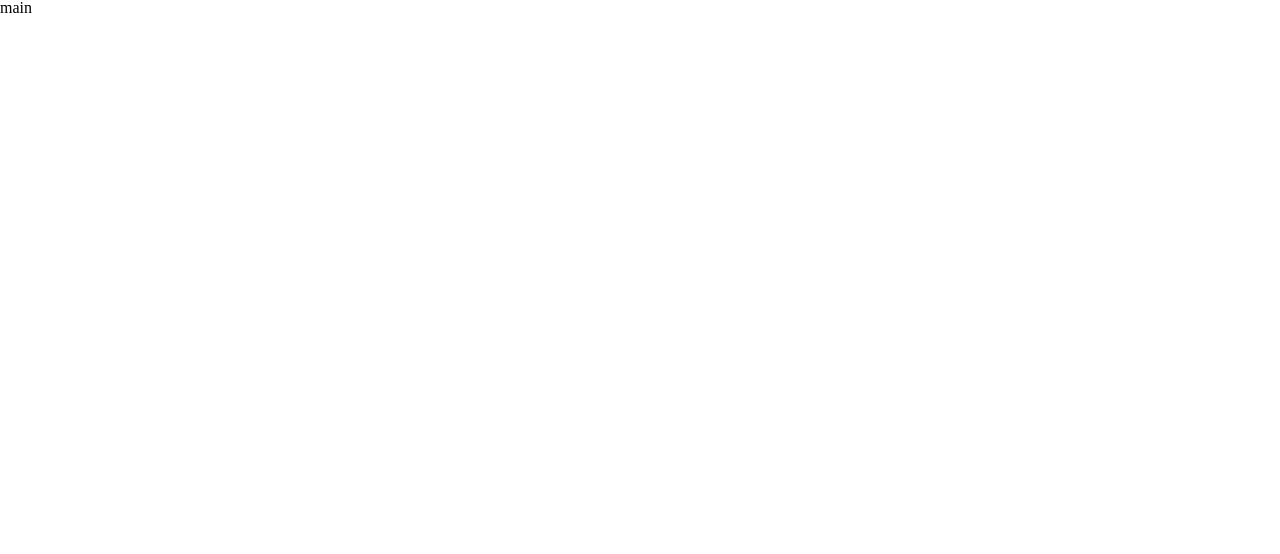
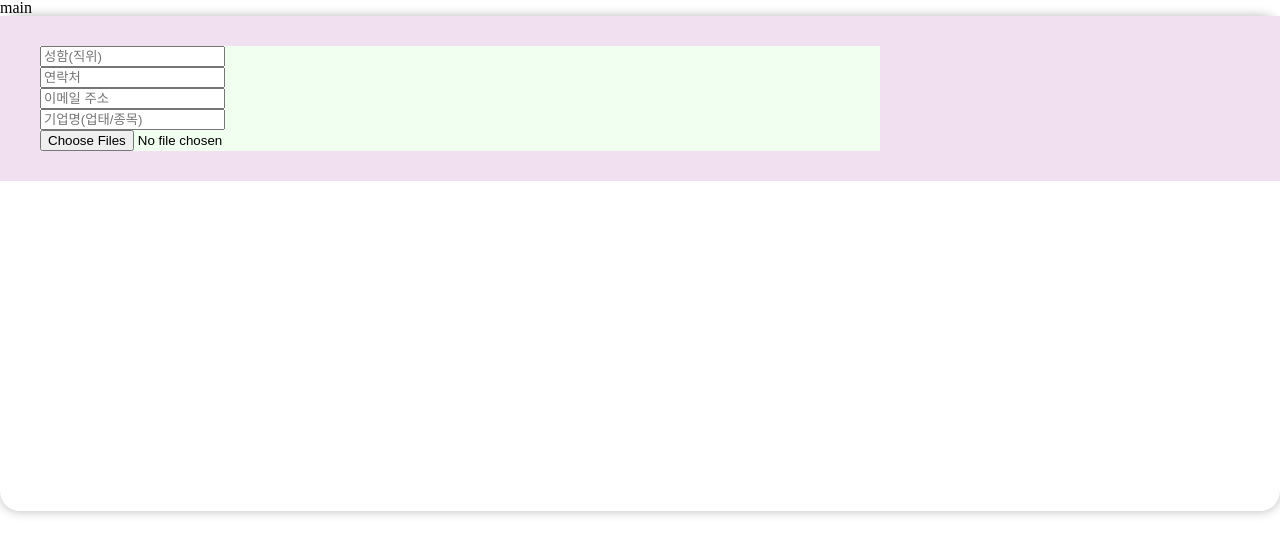
Before and after one commit to ihatelethargy/SCC, a React (Create React App) app: page / in a window 1280 px wide. Shown: the top 554 px of the page. Built offline with nearby package versions, Linux system fonts and the light colour scheme.

Commit message:
[feature] make components

```diff
--- /dev/null
+++ b/src/components/eduform/eduform.css
@@ -0,0 +1,25 @@
+.formContainer {
+    width: 100%;
+    min-height: 495px;
+    border-radius: 20px;
+    box-shadow: rgb(0 0 0 / 28%) 0px 0px 11px 0px;
+    background-color: white;
+    z-index: 7;
+}
+.selectContainer {
+    display: flex;
+    flex-direction: row;
+}
+
+.formBox {
+    display: block;
+    padding: 30px 40px;
+}
+.categoryBox {
+    border : 1px, solid, #000000;
+}
+
+
+.inputContainer {
+    width: 70%;
+}
--- /dev/null
+++ b/src/components/form/form.css
@@ -0,0 +1,21 @@
+.formContainer {
+    width: 100%;
+    min-height: 495px;
+    border-radius: 20px;
+    box-shadow: rgb(0 0 0 / 28%) 0px 0px 11px 0px;
+    background-color: white;
+    z-index: 7;
+}
+
+.formBox {
+    display: block;
+    padding: 30px 40px;
+    background-color: #f0e0f0;
+}
+.inputContainer {
+    width: 70%;
+    background-color: #f0fff0;
+}
+.inputBox {
+
+}
--- /dev/null
+++ b/src/components/form/form.js
@@ -0,0 +1,17 @@
+import "./form.css";
+
+export default function Form(){
+    return(
+        <div class="formContainer">
+            <form noValidate class="formBox" enctype="multipart/form-data">
+                <div class="inputContainer">
+                    <div><input placeholder="성함(직위)"></input></div>
+                    <div><input placeholder="연락처"></input></div>
+                    <div><input placeholder="이메일 주소"></input></div>
+                    <div><input placeholder="기업명(업태/종목)"></input></div>
+                    <input multiple="multiple" type="file" name="filename[]"/>
+                </div>
+            </form>
+        </div>
+    );
+}
--- a/src/pages/main.js
+++ b/src/pages/main.js
@@ -1,10 +1,13 @@
 import react from "react"
 
+import Form from "../components/form/form";
 
 function Main(){
     return (
+        <>
         <div><p>main</p></div>
-
+        <Form/>
+        </>
     )
 }
 
```
Also changed, not shown: src/components/eduform/eduform.js (added, +25 -0 lines), 1 other file (tests, documents, lock files or other folders).
